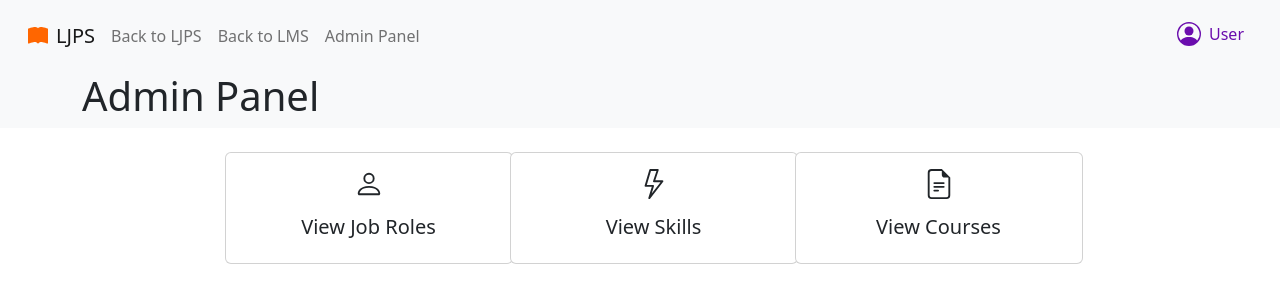
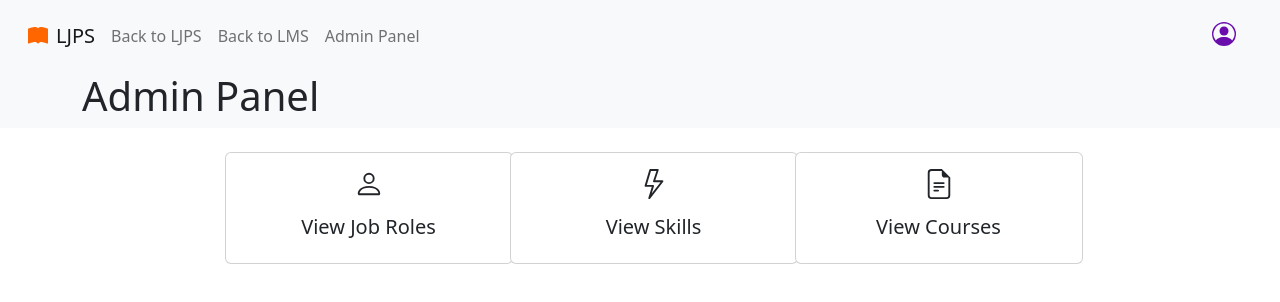
Before and after one commit to learning-journey-planning-system/frontend, a Vue app: page /APanelHome in a window 1280 px wide. Shown: the top 302 px of the page. Built offline with nearby package versions, Linux system fonts and the light colour scheme.

Commit message:
session storage for staffname & staff id + staff id reflects in Homepage now.

```diff
--- a/src/components/ANavBar.vue
+++ b/src/components/ANavBar.vue
@@ -24,7 +24,7 @@
         <a class="nav-link me-4" style="color:#6a0dad;"><router-link style="text-decoration: none; color: inherit;" :to="{name: 'LoginPage'} "><svg xmlns="http://www.w3.org/2000/svg" width="24" height="24" fill="#6a0dad" class="bi bi-person-circle me-2 mb-1" viewBox="0 0 16 16">
           <path d="M11 6a3 3 0 1 1-6 0 3 3 0 0 1 6 0z"/>
           <path fill-rule="evenodd" d="M0 8a8 8 0 1 1 16 0A8 8 0 0 1 0 8zm8-7a7 7 0 0 0-5.468 11.37C3.242 11.226 4.805 10 8 10s4.757 1.225 5.468 2.37A7 7 0 0 0 8 1z"/>
-        </svg>User</router-link></a>
+        </svg>{{staffname}}</router-link></a>
       </div>
       </div>
 
@@ -35,7 +35,10 @@
 <script>
 export default {
   name: 'NavBar',
-  props: {
+  computed: {
+    staffname() {
+      return sessionStorage.getItem("staffName")
+    }
   }
 }
 </script>
--- a/src/components/LNavBar.vue
+++ b/src/components/LNavBar.vue
@@ -21,7 +21,7 @@
         <a class="nav-link me-4" style="color:#6a0dad;"><router-link style="text-decoration: none; color: inherit;" :to="{name: 'LoginPage'} "><svg xmlns="http://www.w3.org/2000/svg" width="24" height="24" fill="#6a0dad" class="bi bi-person-circle me-2 mb-1" viewBox="0 0 16 16">
           <path d="M11 6a3 3 0 1 1-6 0 3 3 0 0 1 6 0z"/>
           <path fill-rule="evenodd" d="M0 8a8 8 0 1 1 16 0A8 8 0 0 1 0 8zm8-7a7 7 0 0 0-5.468 11.37C3.242 11.226 4.805 10 8 10s4.757 1.225 5.468 2.37A7 7 0 0 0 8 1z"/>
-        </svg>User</router-link></a>
+        </svg>{{staffname}}</router-link></a>
       </div>
       </div>
 
@@ -32,7 +32,10 @@
 <script>
 export default {
   name: 'NavBar',
-  props: {
+  computed: {
+    staffname(){
+      return sessionStorage.getItem("staffName")
+    }
   }
 }
 </script>
--- a/src/views/LoginPage.vue
+++ b/src/views/LoginPage.vue
@@ -31,11 +31,15 @@ export default {
     }
   },
   methods: {
-    isLearner(user_name, user_id) {
-      this.$router.push({ name: 'LHomePage', params: { userName: user_name, userID: user_id } })
+    isLearner(staff_name, staff_id) {
+      this.$router.push({ name: 'LHomePage' })
+      sessionStorage.setItem("staffName", staff_name)
+      sessionStorage.setItem("staffID", staff_id)
     },
-    isAdmin(user_name, user_id) {
-      this.$router.push({ name: 'AHomePage', params: { userName: user_name, userID: user_id } });
+    isAdmin(staff_name, staff_id) {
+      this.$router.push({ name: 'AHomePage'});
+      sessionStorage.setItem("staffName", staff_name)
+      sessionStorage.setItem("staffID", staff_id)
     }
   },
   mounted() {
```
